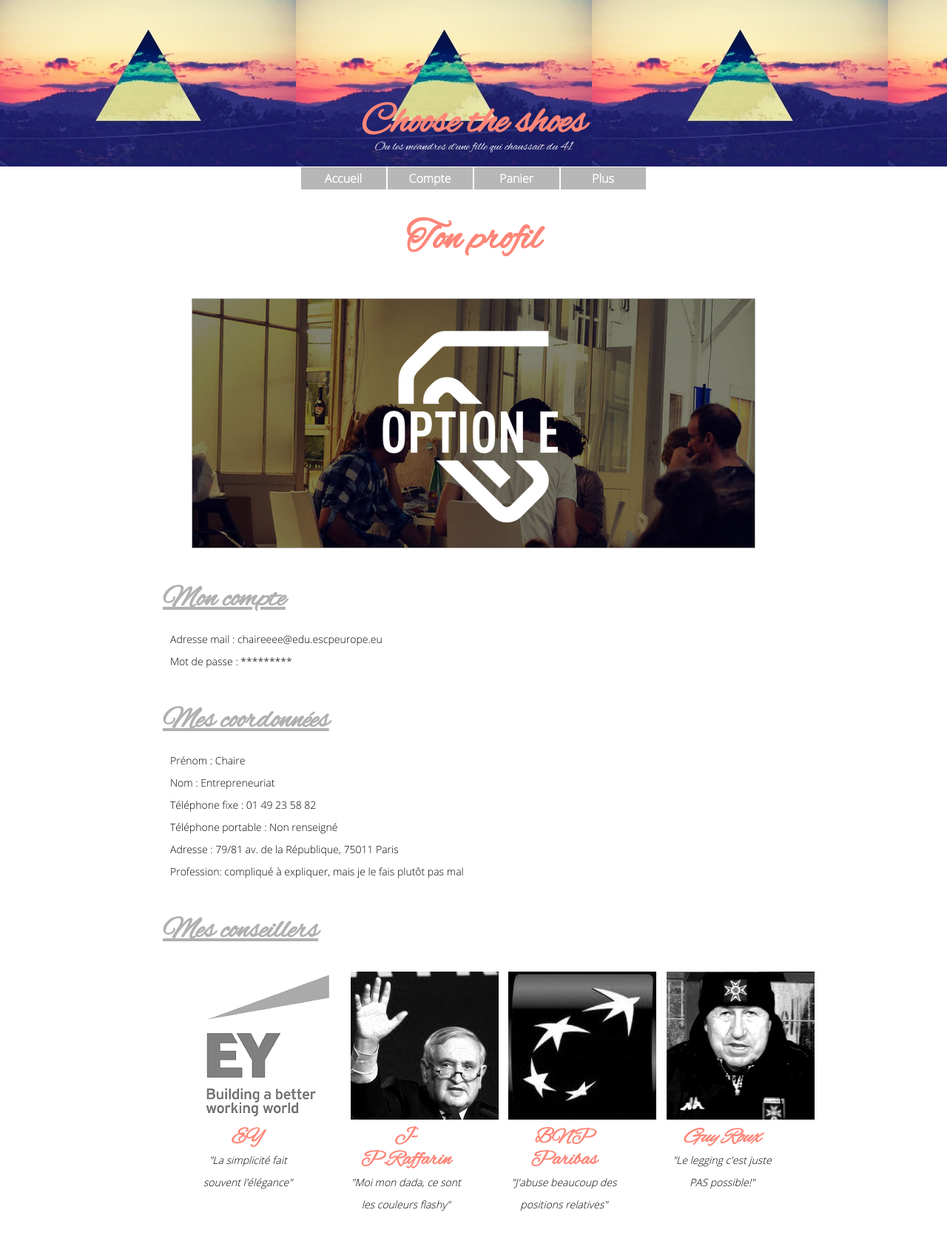
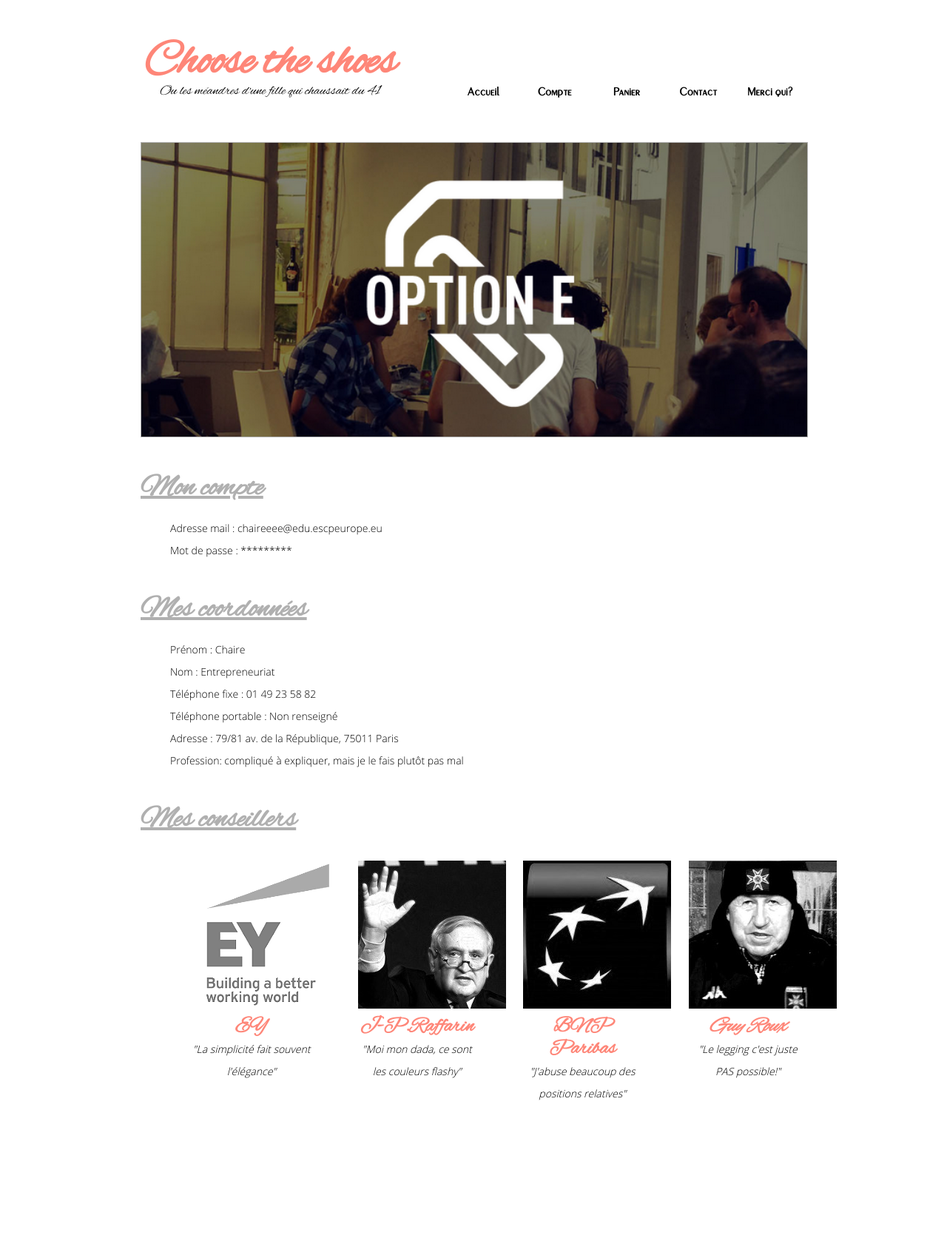
Before and after one commit to pyram88/shoes, a PHP site: page /profil.php in a window 1280 px wide. Shown: the whole page at 74% size. After the commit the page ends 1487 px from the top, so only its background shows below. Run offline with PHP 8.4, Linux system fonts and the light colour scheme.

Commit message:
[MOD] style and structre Header

```diff
--- a/css/shoes.css
+++ b/css/shoes.css
@@ -1,8 +1,8 @@
 body
 {
-	background-image: url("../image/Background3.jpg");
+	/*background-image: url("../image/Background3.jpg");
 
-	background-repeat: repeat-x;
+	background-repeat: repeat-x;*/
 
 }
 
@@ -14,10 +14,22 @@
 
 @font-face
 {
-	font-family: "Open-sans";
+	font-family: "Neutra";
+	src: url("../fonts/Neutra.ttf");
+}
+
+@font-face
+{
+   	font-family: "Open-sans";
 	src: url("../fonts/OpenSans-Regular.ttf");
 	font-family:"Open-sans-light";
 	src: url("../fonts/OpenSans-Light.ttf");
+}
+
+@font-face
+{
+	font-family:"Peignot";
+	src: url("../fonts/Peignot.ttf");
 }
 
 #main
@@ -29,16 +41,15 @@
 
 
 nav{
-	width:469px;
-	margin:auto;
+	/*width:469px;*/
+	margin-top: -45px;
 }
 
 
 #title1
 {
-	width:304px;
-	margin: auto;
-	margin-top: 130px;
+	width:350px;
+	margin-top: 30px;
 }
 
 #title1 h1
@@ -46,7 +57,7 @@
 	text-align:center;
 	margin-bottom: 0;
 	color:rgb(254,134,120);
-	font-size: 58px;
+	font-size: 65px;
 	font-family:"Alex-Brush";
 }
 
@@ -55,8 +66,8 @@
 	text-align:center;
 	margin-top:-15px;
 	font-family: "Alex-Brush";
-	font-size: 17px;
-	color: white;
+	font-size: 19px;
+	color: #000;
 }
 
 .carrousel
@@ -123,7 +134,7 @@
 
 	font-family: "Alex-Brush";
 	color:rgb(254,134,120);
-	font-size: 55px;
+	font-size: 46px;
 
 }
 
@@ -140,8 +151,9 @@
 	margin-left: 20px;
 	display:block;
 	width: 600px;
-	Padding:5px;
-	color:black
+	padding:5px;
+	color:black;
+	margin-top: 0;
 }
 
 .texte_concept a
@@ -174,9 +186,9 @@
 
 #menu /* Ensemble du menu */
 {
-		width:469px;
+		width:900px;
 		font-weight : bold; /* on met le texte en gras */
-        font-family: "Open-sans-light";
+        font-family: "Peignot";
         font-size : 16px; /* hauteur du texte : 12 pixels */
 }
 
@@ -185,20 +197,11 @@
 {
         display : block; /* on change le type d'élément, les liens deviennent des balises de type block */
         padding : 0; /* aucune marge intérieure */
-        background : rgb(183,183,183); /* couleur de fond */
-        color : #fff; /* couleur du texte */
+        color : #000; /* couleur du texte */
         text-decoration : none; /* on supprime le style par défaut des liens (la plupart du temps = souligné) */
-        width : 115px; /* largeur */
+        width : 95px; /* largeur */
 }
-#menu li ul li a /* Contenu des listes */
-{
-        display : block; /* on change le type d'élément, les liens deviennent des balises de type block */
-        padding : 0; /* aucune marge intérieure */
-        background : rgb(183,183,183); /* couleur de fond */
-        color : #fff; /* couleur du texte */
-        text-decoration : none; /* on supprime le style par défaut des liens (la plupart du temps = souligné) */
-        width : 115px; /* largeur */
-		}
+
 #menu li /* Elements des listes */
 {
         float:right;
@@ -215,7 +218,7 @@
 #menu li ul /* Sous-listes */
 {
         position: absolute; /* Position absolue */
-        width: 115px; /* Largeur des sous-listes */
+        width: 150px; /* Largeur des sous-listes */
         left: -999em; /* Hop, on envoie loin du champ de vision */
 
 }
@@ -250,8 +253,8 @@
 
 #menu a:hover /* Lorsque la souris passe sur un des liens */
 {
-        color: #000; /* On passe le texte en noir... */
-        background: #fff; /* ... et au contraire, le fond en blanc */
+     /*text-decoration: underline;*/
+     border-bottom: 1px solid black;
 }
 
 #menu li:hover ul ul, #menu li.sfhover ul ul /* Sous-sous-listes lorsque la souris passe sur un élément de liste */
@@ -321,7 +324,6 @@
 	display:inline-block;
 	top:100px;
 	margin-bottom: 0px;
-	margin-left: 30px;
 	text-decoration:underline;
 }
 
@@ -342,13 +344,10 @@
 
 .description
 {
-
-	float:right;
 	display:block;
 	margin-right: 30px;
 	position:relative;
 	text-align: justify;
-	width:560px;
 	height:370px;
 
 }
@@ -356,27 +355,11 @@
 
 .Chaussure_photo
  {
-
- 	float:left;
- 	width:50%;
+ 	width:495px;
  	height: auto;
- 	margin-left: 30px;
- 	position: relative;
  	top:10px;
- 	opacity: 75%;
  	z-index: 1;
  }
-
-.nom_prod
-{
-
-	position: relative;
-	top:160px;
-	left: 520px;
-	color:rgb(150,150,150);
-	z-index: 2;
-
-}
 
 h4
 {
@@ -391,9 +374,11 @@
 {
 	list-style:none;
 	border: 1px solid rgb(176,176,176);
+	width: 100%;
 }
 
 .profil-intro{
+	margin-top: 65px;
 	text-align: center;
 }
 
@@ -417,7 +402,7 @@
 .conseillers li
 {
 	display:inline-block;
-	width: 150px;
+	width: 160px;
 	text-decoration: bold;
 	margin:30px;
 	text-align:center;
--- a/includes/header.php
+++ b/includes/header.php
@@ -15,11 +15,11 @@
 			<nav>
 				<ul id="menu">
 					<li>
-						<a href="#">Plus</a>
-						<ul>
-							<li><a href="contact.php">Contact</a></li>
-							<li><a href="merciqui.php">Merci qui?</a></li>
-						</ul>
+						<a href="merciqui.php">Merci qui?</a>
+					</li>
+
+					<li>
+						<a href="contact.php">Contact</a>
 					</li>
 
 					<li>
@@ -27,11 +27,7 @@
 					</li>
 
 					<li>
-						<a href="#">Compte</a>
-						<ul>
-							<li><a href="profil.php">Salut Chaire EEE!</li>
-							<li><a href="#">Mes commandes</a></li>
-						</ul>
+						<a href="profil.php">Compte</a>
 					</li>
 
 					<li>
--- a/page_produit.php
+++ b/page_produit.php
@@ -1,6 +1,5 @@
 <?php include("includes/header.php") ?>
 
-	<h1 class="nom_prod"> Les chaussures </br> à Potliste </h1>
 	<img src="image/chaussure1_grand.jpg" alt="chaussure_1"class="Chaussure_photo"/>
 	<aside class="description">
 		<h4>Chaussures festives pour adeptes de nuits endiablées</h4>
--- a/profil.php
+++ b/profil.php
@@ -1,7 +1,6 @@
 <?php include("includes/header.php") ?>
 
 <div class="profil-intro">
-	<h2 class="ton_profil"> Ton profil</h2>
 	<a target="_bank" href="http://www.chaireeee.eu/"><img id="photo_chaire" src="image/chaire2.png" alt="chaire"/></a>
 </div>
 <div>
@@ -28,7 +27,7 @@
 <h3 class="titre_profil">Mes conseillers</h3>
 <ul class="conseillers">
 	<li class="align-top"><img src="image/EY.png" alt="conseil1"/><strong>EY</strong></br> <em>"La simplicité fait souvent l'élégance"</em></li>
-	<li><img src="image/JPR.jpg" alt="conseil2"/><strong>J-P.Raffarin</strong></br><em>"Moi mon dada, ce sont les couleurs flashy"</em></li>
+	<li class="align-top"><img src="image/JPR.jpg" alt="conseil2"/><strong>J-P.Raffarin</strong></br><em>"Moi mon dada, ce sont les couleurs flashy"</em></li>
 	<li><img src="image/BNP.jpg" alt="conseil3"/><strong>BNP Paribas </strong></br><em>"J'abuse beaucoup des positions relatives"</li>
 	<li class="align-top"><img src="image/GR.jpg" alt="conseil3"/><strong>Guy Roux</strong> </br><em> "Le legging c'est juste PAS possible!"</em></li>
 </ul>
```
Also changed, not shown: fonts/Neutra.ttf (added), fonts/Peignot.ttf (added).
